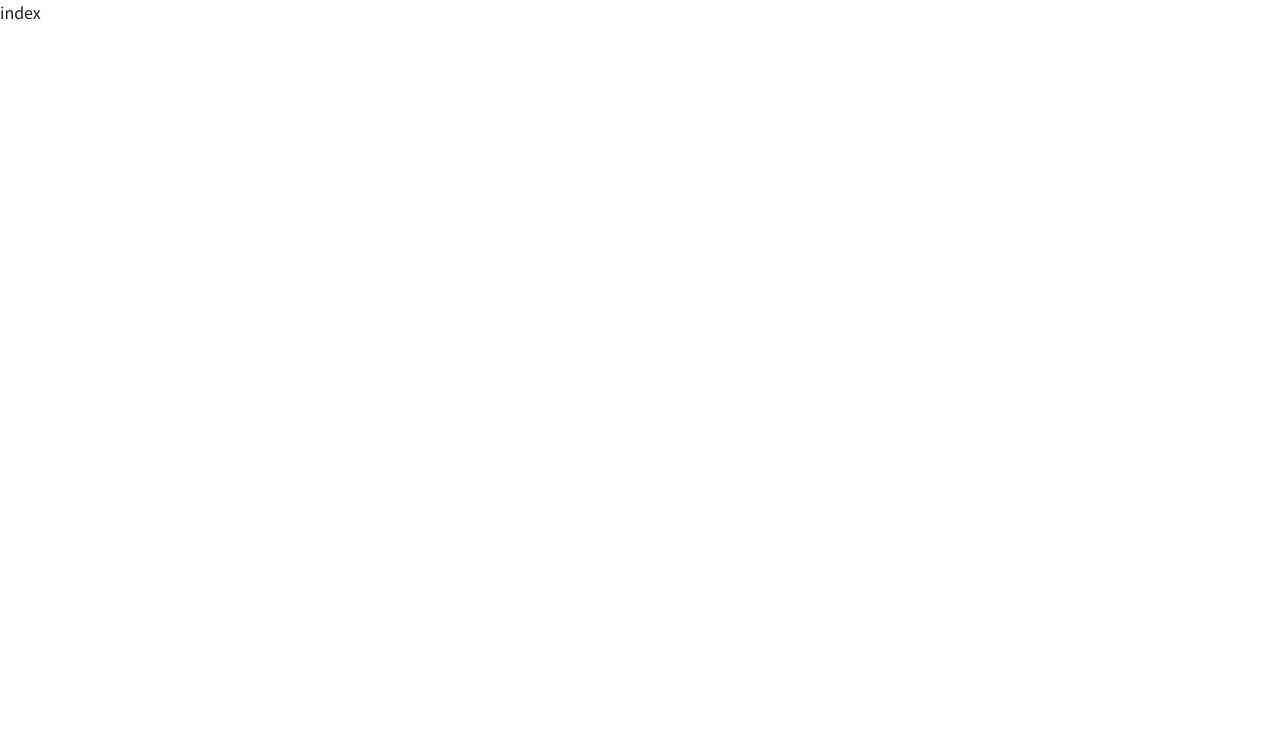
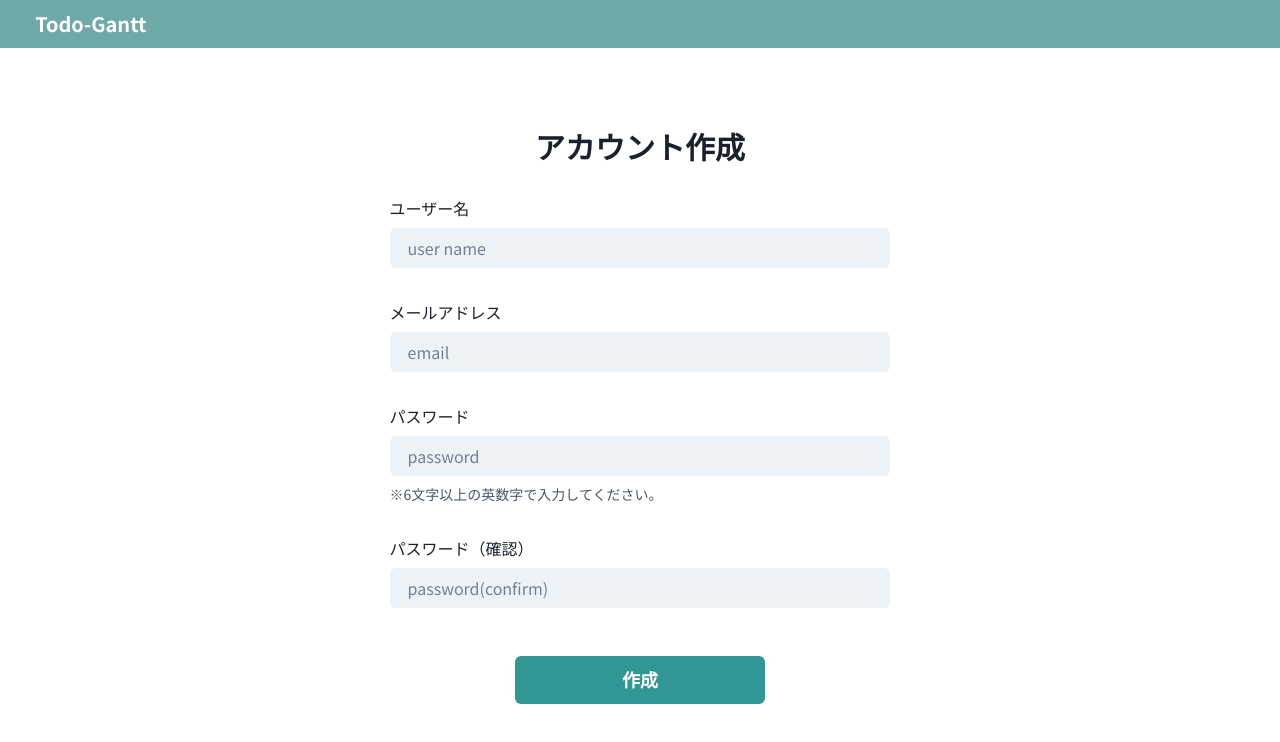
Before and after one commit to ueni-tech/todo-gantt-client, a Next.js app: page /register in a window 1280 px wide. Shown: the top 742 px of the page. Built offline with nearby package versions, Linux system fonts and the light colour scheme.

Commit message:
#8 add: アカウント作成画面

```diff
--- a/src/pages/register/index.tsx
+++ b/src/pages/register/index.tsx
@@ -1,9 +1,45 @@
+import AuthHeader from '@/components/layouts/AuthHeader'
+import { Box, Button, Container, FormControl, FormErrorMessage, FormHelperText, FormLabel, Heading, Input, VStack } from '@chakra-ui/react'
+import Link from 'next/link'
 import React from 'react'
 
-const index = () => {
+const Register = () => {
   return (
-    <div>index</div>
+    <Box>
+      <AuthHeader />
+      <Box mt={20}>
+        <Container>
+          <Heading textAlign="center" as="h2" fontSize="3xl">アカウント作成</Heading>
+          <Box mt={8}>
+            <form>
+              <FormControl>
+                <VStack spacing={8}>
+                  <Box w='100%'>
+                    <FormLabel>ユーザー名</FormLabel>
+                    <Input variant="filled" type="text" id="name" name="name" placeholder="user name" />
+                  </Box>
+                  <Box w='100%'>
+                    <FormLabel>メールアドレス</FormLabel>
+                    <Input variant="filled" type="email" id="email" name="email" placeholder="email" />
+                  </Box>
+                  <Box w='100%'>
+                    <FormLabel>パスワード</FormLabel>
+                    <Input variant="filled" type="password" id="password" name="password" placeholder="password" />
+                    <FormHelperText>※6文字以上の英数字で入力してください。</FormHelperText>
+                  </Box>
+                  <Box w='100%'>
+                    <FormLabel>パスワード（確認）</FormLabel>
+                    <Input variant="filled" type="password" id="password_confirmation" name="password_confirmation" placeholder="password(confirm)" />
+                  </Box>
+                  <Button type="submit" display='block' colorScheme="teal" size="lg" w="50%" mt={4} mx='auto'>作成</Button>
+                </VStack>
+              </FormControl>
+            </form>
+          </Box>
+        </Container>
+      </Box>
+    </Box>
   )
 }
 
-export default index
+export default Register
```
